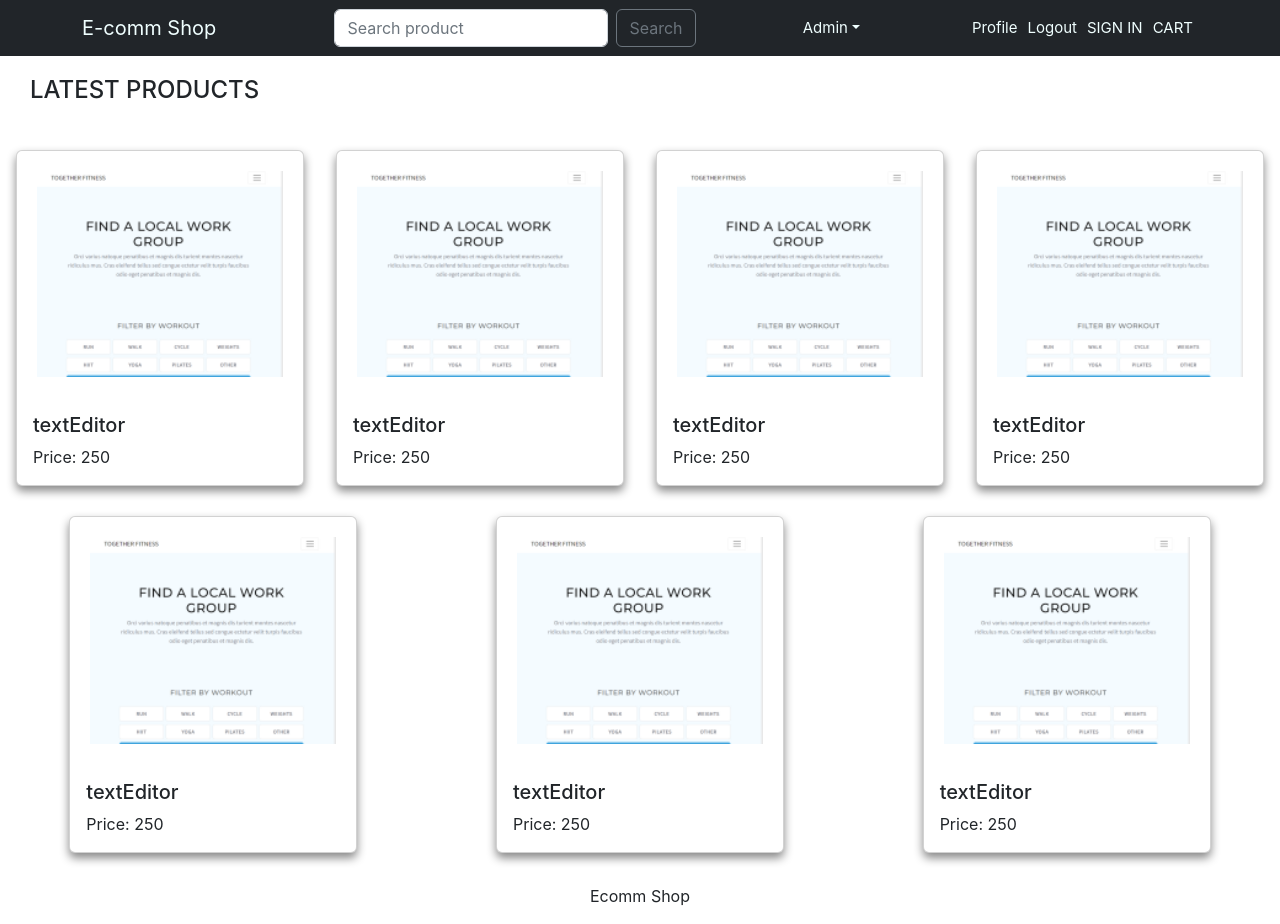
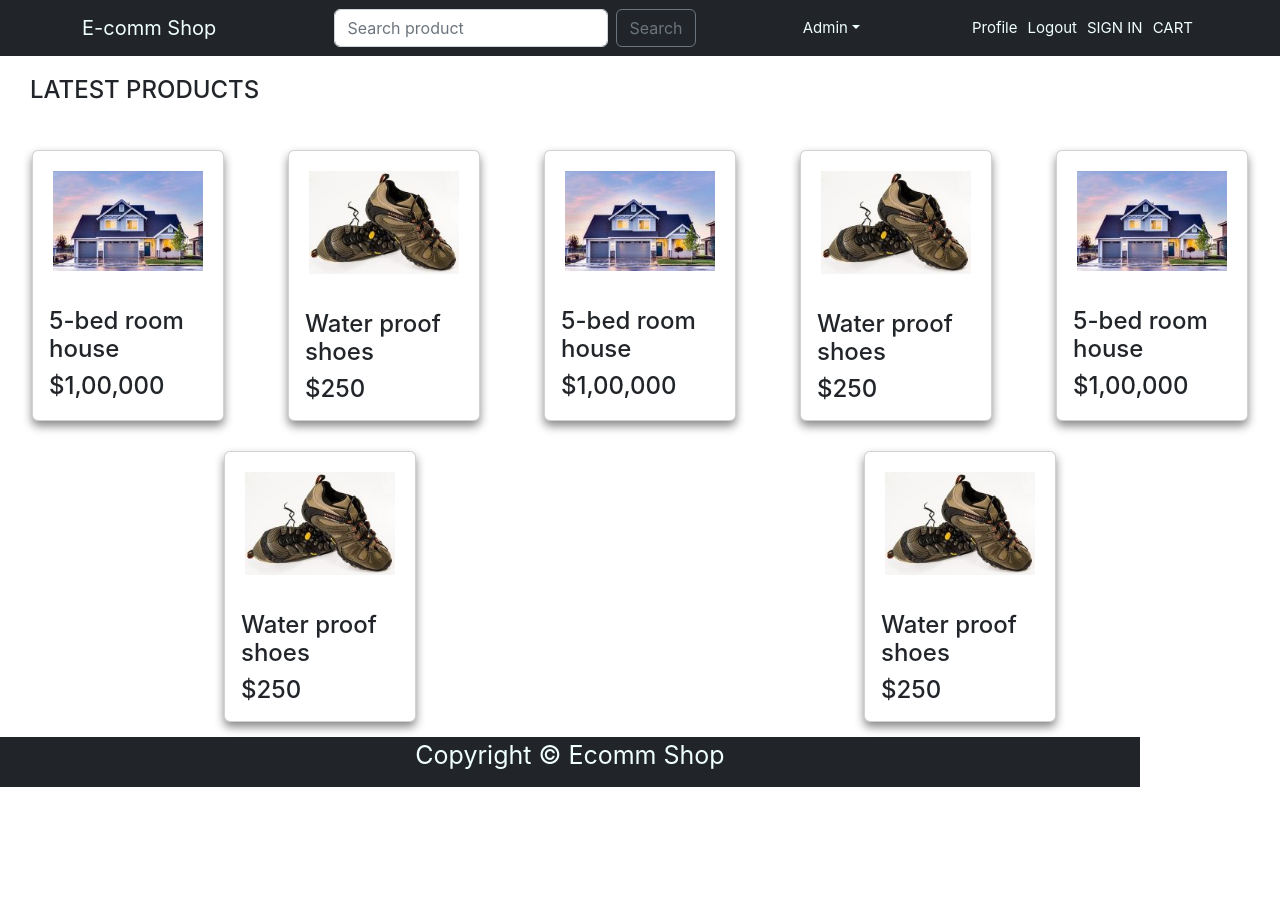
Before and after one commit to kartavya99/ecommerce-website, a React (Create React App) app in the folder client/: page / in a window 1280 px wide. After the commit the page ends 800 px from the top, so only its background shows below. Built offline with nearby package versions, Linux system fonts and the light colour scheme.

Commit message:
Home page finished

```diff
--- a/client/src/components/Footer/Footer.js
+++ b/client/src/components/Footer/Footer.js
@@ -1,12 +1,13 @@
 import React from "react";
 import { Container, Row, Col } from "react-bootstrap";
+import classes from "./Footer.module.css";
 
 const Footer = () => {
   return (
     <footer>
-      <Container>
+      <Container className={classes.container}>
         <Row>
-          <Col className="text-center py-3">Ecomm Shop</Col>
+          <Col className={classes.footer}>Copyright &copy; Ecomm Shop</Col>
         </Row>
       </Container>
     </footer>
--- /dev/null
+++ b/client/src/components/Footer/Footer.module.css
@@ -0,0 +1,14 @@
+.footer {
+  margin: 0;
+  text-align: center;
+  color: azure;
+  background-color: rgb(33, 37, 41);
+  height: 50px;
+  width: auto;
+  font-size: 25px;
+}
+
+.container {
+  margin: 0;
+  width: 100%;
+}
--- a/client/src/components/Product/Product.js
+++ b/client/src/components/Product/Product.js
@@ -10,15 +10,17 @@ const Products = (props) => {
       <h4 className={classes["product-heading"]}>LATEST PRODUCTS</h4>
       <div className={classes["container-fluid"]}>
         {dummy_project.map((project) => (
-          <Card className={classes.card}>
+          <Card key={project._id} className={classes.card}>
             <Card.Img
               variant="top"
               src={project.image}
               className={classes.img}
             />
             <Card.Body>
-              <Card.Title>{project.productName}</Card.Title>
-              <Card.Text>Price: {project.price}</Card.Text>
+              <Card.Title>
+                <h4>{project.productName}</h4>
+              </Card.Title>
+              <Card.Text as="h4">${project.price}</Card.Text>
             </Card.Body>
           </Card>
         ))}
--- a/client/src/components/Product/ProductData.js
+++ b/client/src/components/Product/ProductData.js
@@ -1,74 +1,76 @@
 import img from "../../images/new.png";
+import house from "../../images/house.jpg";
+import shoes from "../../images/shoes.jpg";
 
 const dummy_products = [
   {
     _id: "p1",
     user: "user1",
-    productName: "textEditor",
-    image: img,
+    productName: "5-bed room house",
+    image: house,
     brand: "NewBrand",
     description: "JATE",
-    price: 250,
+    price: "1,00,000",
     countInStock: 5,
   },
   {
     _id: "p2",
     user: "user1",
-    productName: "textEditor",
-    image: img,
+    productName: "Water proof shoes",
+    image: shoes,
     brand: "NewBrand",
-    description: "JATE",
+    description: "shoes",
     price: 250,
     countInStock: 5,
   },
   {
     _id: "p3",
     user: "user1",
-    productName: "textEditor",
-    image: img,
+    productName: "5-bed room house",
+    image: house,
     brand: "NewBrand",
     description: "JATE",
-    price: 250,
+    price: "1,00,000",
     countInStock: 5,
   },
   {
     _id: "p4",
     user: "user1",
-    productName: "textEditor",
-    image: img,
+    productName: "Water proof shoes",
+    image: shoes,
     brand: "NewBrand",
-    description: "JATE",
+    description: "shoes",
     price: 250,
     countInStock: 5,
   },
   {
     _id: "p5",
     user: "user1",
-    productName: "textEditor",
-    image: img,
+    productName: "5-bed room house",
+    image: house,
     brand: "NewBrand",
     description: "JATE",
-    price: 250,
+    price: "1,00,000",
     countInStock: 5,
   },
   {
     _id: "p6",
     user: "user1",
-    productName: "textEditor",
-    image: img,
+    productName: "Water proof shoes",
+    image: shoes,
     brand: "NewBrand",
-    description: "JATE",
+    description: "shoes",
     price: 250,
     countInStock: 5,
   },
   {
     _id: "p7",
     user: "user1",
-    productName: "textEditor",
-    image: img,
+    productName: "Water proof shoes",
+    image: shoes,
     brand: "NewBrand",
-    description: "JATE",
-    price: 250,
+    description: "shoes",
+    price: "250",
     countInStock: 5,
   },
 ];
--- a/client/src/components/Product/product.module.css
+++ b/client/src/components/Product/product.module.css
@@ -13,7 +13,7 @@
 }
 
 .card {
-  width: 18rem;
+  width: 12rem;
   margin: 15px;
   box-shadow: 0px 5px 10px 0px #888888;
 }
```
Also changed, not shown: client/src/images/house.jpg (added), client/src/images/shoes.jpg (added).
